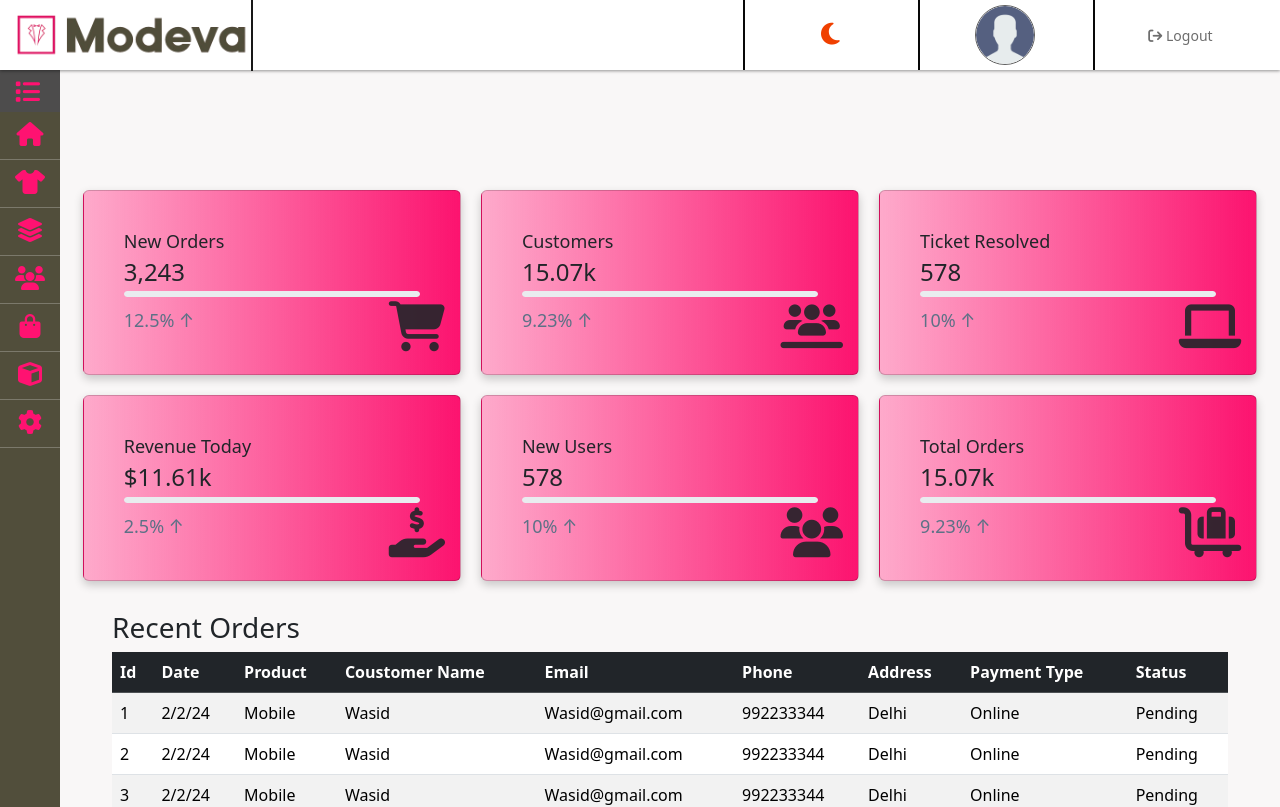
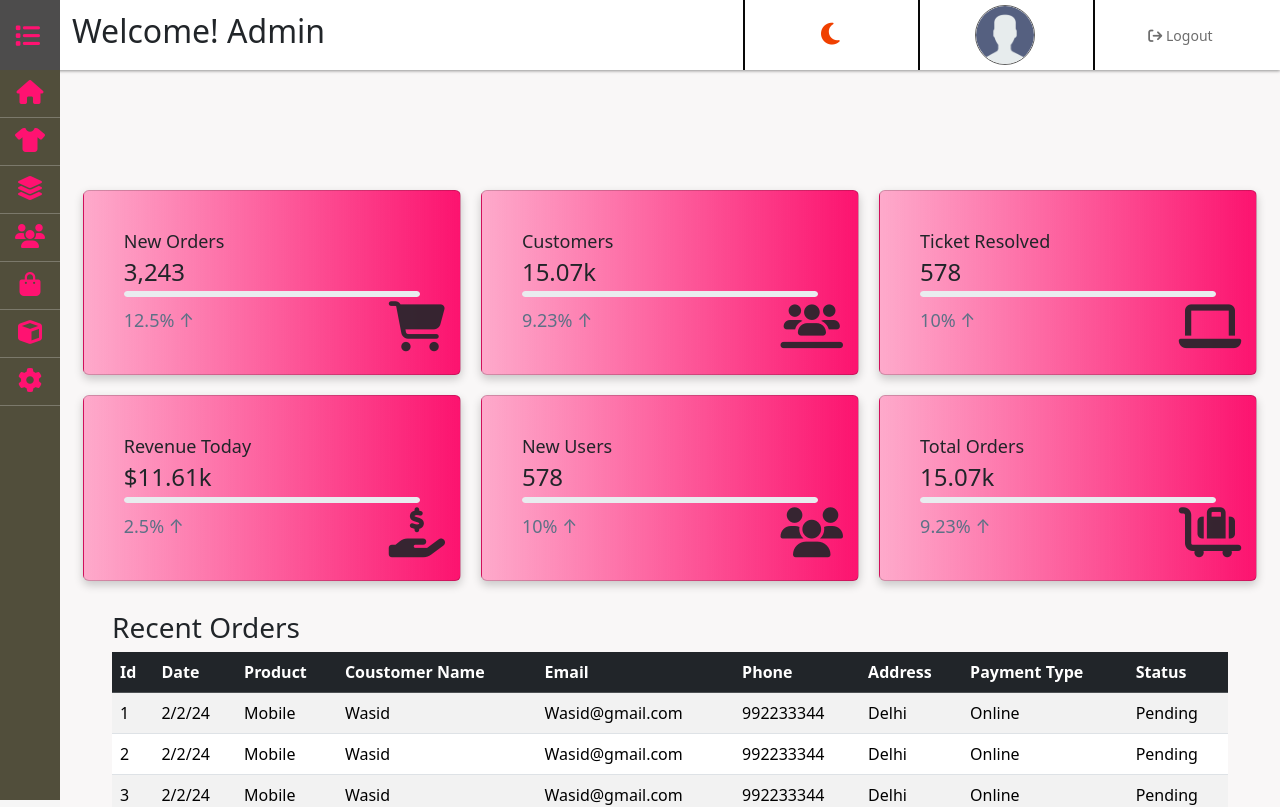
Before and after one commit to WasidAnwer/modeva, a React (Create React App) app: page / in a window 1280 px wide. Shown: the top 807 px of the page. Built offline with nearby package versions, Linux system fonts and the light colour scheme.

Commit message:
feture() Collapsed set to header

```diff
--- a/src/assets/css/Header.css
+++ b/src/assets/css/Header.css
@@ -5,20 +5,25 @@ header {
   color: #ffffff;
   box-shadow: 0 1px 3px #00000069;
   position: fixed;
+  padding-left: 60px;
   z-index: 101;
   top: 0;
 }
+
 header .head-left {
   position: relative;
   align-content: center;
 }
+
 header .head-left .logo figure {
   margin-bottom: 0;
 }
+
 header .head-left .logo figure img {
   width: 240px;
 }
-header .head-left::before {
+
+/* header .head-left::before {
   content: "";
   position: absolute;
   right: -40px;
@@ -26,29 +31,30 @@ header .head-left::before {
   width: 2px;
   height: 78px;
   background-color: #181818;
-}
-/* header .logo-1 {
-    width: 34%;
-    margin-left: 30px;
-  } */
+} */
+
 header .head-left ul li {
   font-size: 24px;
   padding-left: 42px;
   position: relative;
 }
+
 header .head-left .nv-icon {
   width: 30px;
 }
+
 header .head-left ul li {
   font-size: 24px;
   padding-left: 42px;
   position: relative;
 }
+
 header .head-right ul {
   justify-content: end;
   margin: 0;
   align-items: center;
 }
+
 header .head-right ul li {
   width: 175px;
   position: relative;
@@ -57,6 +63,7 @@ header .head-right ul li {
   align-items: center;
   justify-content: center;
 }
+
 header .head-right ul li img {
   width: 30px;
 }
@@ -70,14 +77,17 @@ header .head-right ul li a.navi {
   padding: 0;
   color: #6d6d6d;
 }
+
 header .head-right ul li .navi {
   background: none;
   border: none;
 }
+
 header .head-right ul li .navi .moon {
   font-size: 25px;
   color: rgb(240, 64, 0);
 }
+
 header .head-right ul li a figure {
   width: 60px;
   margin: 0;
@@ -85,10 +95,12 @@ header .head-right ul li a figure {
   border-radius: 50%;
   border: 1px solid rgb(93, 93, 93);
 }
+
 header .head-right ul li a figure img {
   width: 100%;
   border-radius: 50%;
 }
+
 header .head-right ul li:before {
   position: absolute;
   content: "";
@@ -98,6 +110,7 @@ header .head-right ul li:before {
   height: 70px;
   background: #080808;
 }
+
 header .head-right ul li .admin-txt {
   color: #6d6d6d;
 }
@@ -107,9 +120,11 @@ header .head-right ul li .log-out {
   display: block;
   color: #6d6d6d;
 }
+
 header .head-right ul li .log-out:hover {
   color: rgb(253, 0, 0);
 }
+
 .head-margin {
   height: 61px;
 }
--- a/src/assets/css/Home.css
+++ b/src/assets/css/Home.css
@@ -1,6 +1,7 @@
 body {
   /* font-family: sf-pro !important; */
 }
+
 .modeva {
   display: flex;
   background-color: #f6f6f6;
@@ -9,19 +10,21 @@ body {
   padding-left: 60px;
   width: calc(100% - 60px);
 }
+
 .navigate {
   max-width: 100% !important;
   margin: 0 !important;
   padding: 0 !important;
   position: relative;
 }
-.modeva.open {
+
+.open {
   width: 100%;
   transition: width 0.3s ease, margin-left 0.3s ease;
 }
 
 /* When sidebar is collapsed */
-.modeva.closed {
+.closed {
   width: calc(100% - 265px);
   margin-left: 265px;
   transition: width 0.3s ease, margin-left 0.3s ease;
@@ -35,6 +38,7 @@ body {
 /* *************************mobile screen****************************** */
 /* *************************mobile screen****************************** */
 @media (max-width: 767px) {
+
   /* .Echron-Form {
     margin-top: 25px;
   } */
--- a/src/assets/css/Steps.css
+++ b/src/assets/css/Steps.css
@@ -1,65 +1,75 @@
 .navbars {
-  /* margin-top: 70px; */
   width: 265px;
   background: #040004d1;
   min-height: 100%;
   transition: width 0.3s ease;
   position: fixed;
+  z-index: 101;
+  top: 0;
 }
+
 .navbars.collapsed {
   width: 60px;
   background: #514e3b;
   text-align: center;
   position: fixed;
-  z-index: 100;
 }
 
 .navbars .slid-nav {
   width: 100%;
-  height: 42px;
+  height: 70px;
   background: #4d4c4c;
   display: flex;
   align-items: center;
   justify-content: right;
 }
+
 .navbars .slid-nav {
   padding: 10px;
   cursor: pointer;
 }
+
 .navbars .slid-nav i {
   font-size: 25px;
   color: #ff1271;
   margin-right: 10px;
 }
+
 .navbars .navlist {
   height: calc(100vh - 163px);
   overflow-y: auto;
   padding: 0;
 }
+
 .navbars .navlist li {
   border-bottom: 1px solid #f1f1f142;
   cursor: pointer;
   padding: 10px 0px;
   font-family: "Poppins", "Inter", "Roboto", sans-serif;
 }
+
 .navbars .navlist li a {
   color: #ffff;
   font-size: 14px;
 }
+
 .navbars .navlist li i {
   margin: 0px 10px;
   font-size: 24px;
   color: #ff1271;
 }
+
 .navbars .navlist li.active,
 .navbars .navlist li:hover {
   background: #000000;
 }
+
 .navbars .navlist li:hover i {
   color: #e48aaa;
   transform: rotate(360deg);
   transition: transform 0.9s ease-in-out, color 0.9s ease;
 }
+
 .navbars ul li ul.menu {
   background: #252300;
   margin-top: 10px;
--- a/src/components/Header.js
+++ b/src/components/Header.js
@@ -8,18 +8,20 @@ import "../assets/css/Header.css";
 function Header({ darkMode, toggleMode }) {
 
 	return (
-		<main>
-			<header className={darkMode ? "dark-mode" : " "} >
+		<div className={darkMode ? "dark-mode" : " "} >
 			<div className="container-fluid">
 				<div className="row">
-						<div className="head-left col-2">
-							<div className="logo">
+					<div className="head-left col-4">
+						{/* <div className="logo">
 							<figure>
 								<img src={mark} alt="" />
 							</figure>
+						</div> */}
+						<div className="welcome-heading">
+							<h2 className="text-dark">Welcome! Admin</h2>
 						</div>
 					</div>
-						<div className="head-right col-10">
+					<div className="head-right col-8">
 						<ul className="row">
 							<li>
 								<button className="navi" onClick={toggleMode}>
@@ -44,8 +46,7 @@ function Header({ darkMode, toggleMode }) {
 					</div>
 				</div>
 			</div>
-			</header>
-		</main>
+		</div>
 	)
 }
 export default Header;
--- a/src/screen/Home.js
+++ b/src/screen/Home.js
@@ -1,14 +1,12 @@
-import React, { useState } from "react";
+import React from "react";
 import Main from "../screen/Main";
 import "../assets/css/common.css";
 import "../assets/css/Home.css";
 
 import { Col, Container, Row } from "react-bootstrap";
 function Home() {
-    // const [isSidebarOpen] = useState(true);
     return (
         <>
-            {/* <section className={`modeva ${isSidebarOpen ? "open" : "closed"}`} > */}
             <Container className="modeva-container-body navigate" >
                 <Row>
                     <Col lg="12">
--- a/src/screen/Markup.js
+++ b/src/screen/Markup.js
@@ -14,12 +14,14 @@ function Markup() {
     };
     return (
         <>
-            <Header darkMode={darkMode} toggleMode={toggleMode} />
-            <Nav isCollapsed={isSidebarOpen} setIsCollapsed={setIsSidebarOpen} />
+            <header className={`${isSidebarOpen ? "open" : "closed"}`}>
+                <Header darkMode={darkMode} toggleMode={toggleMode} />
+            </header>
+            <nav>
+                <Nav isCollapsed={isSidebarOpen} setIsCollapsed={setIsSidebarOpen} />
+            </nav>
             <section className={`modeva ${isSidebarOpen ? "open" : "closed"}`}>
-                {/* <div className="modeva-container-body navigate"> */}
                 <Outlet /> {/* This will load Home, AddProduct, or ProductList */}
-                {/* </div> */}
             </section>
         </>
     )
```
Also changed, not shown: src/components/Nav.js (indentation only). Lines whose indentation alone changed are shown as unchanged.
